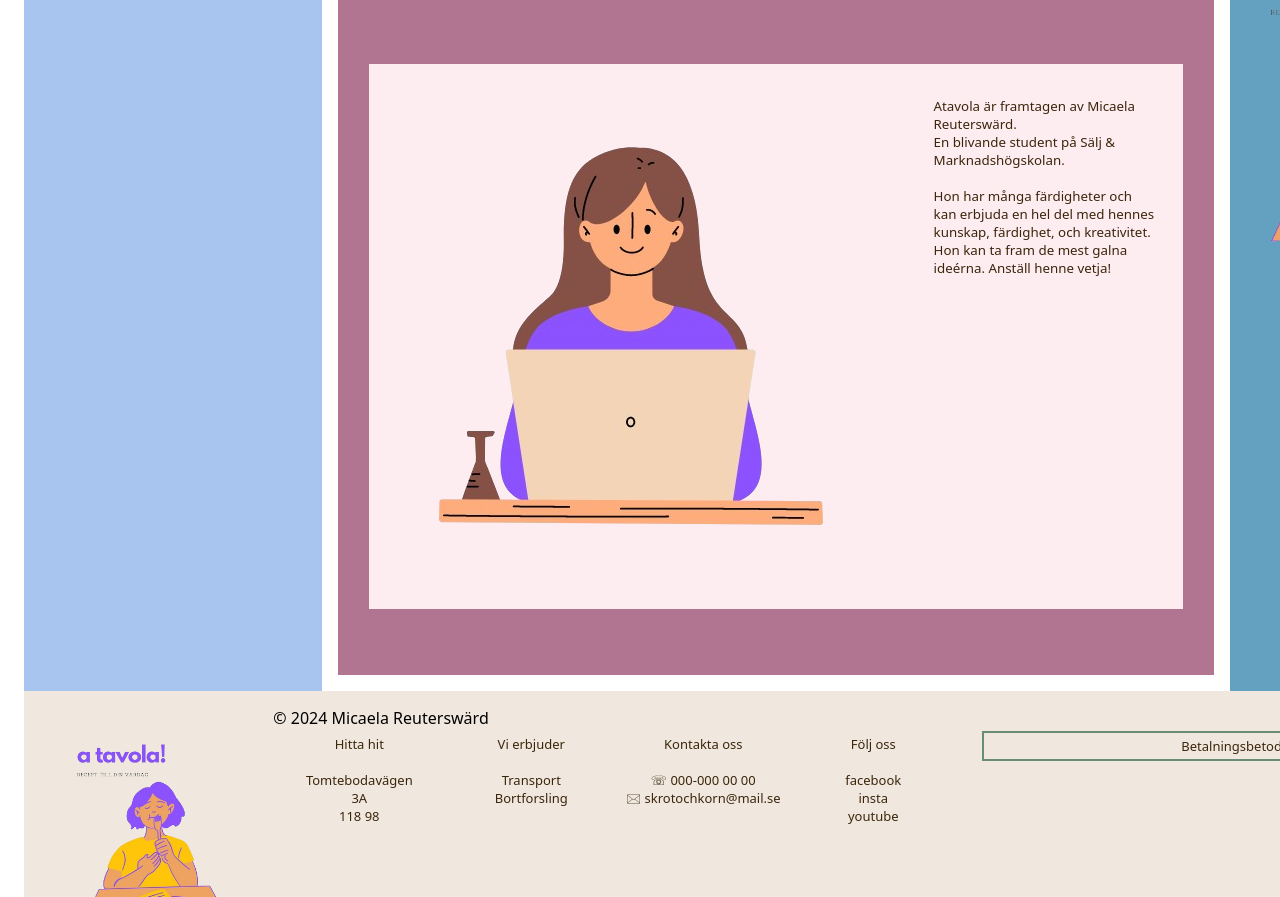
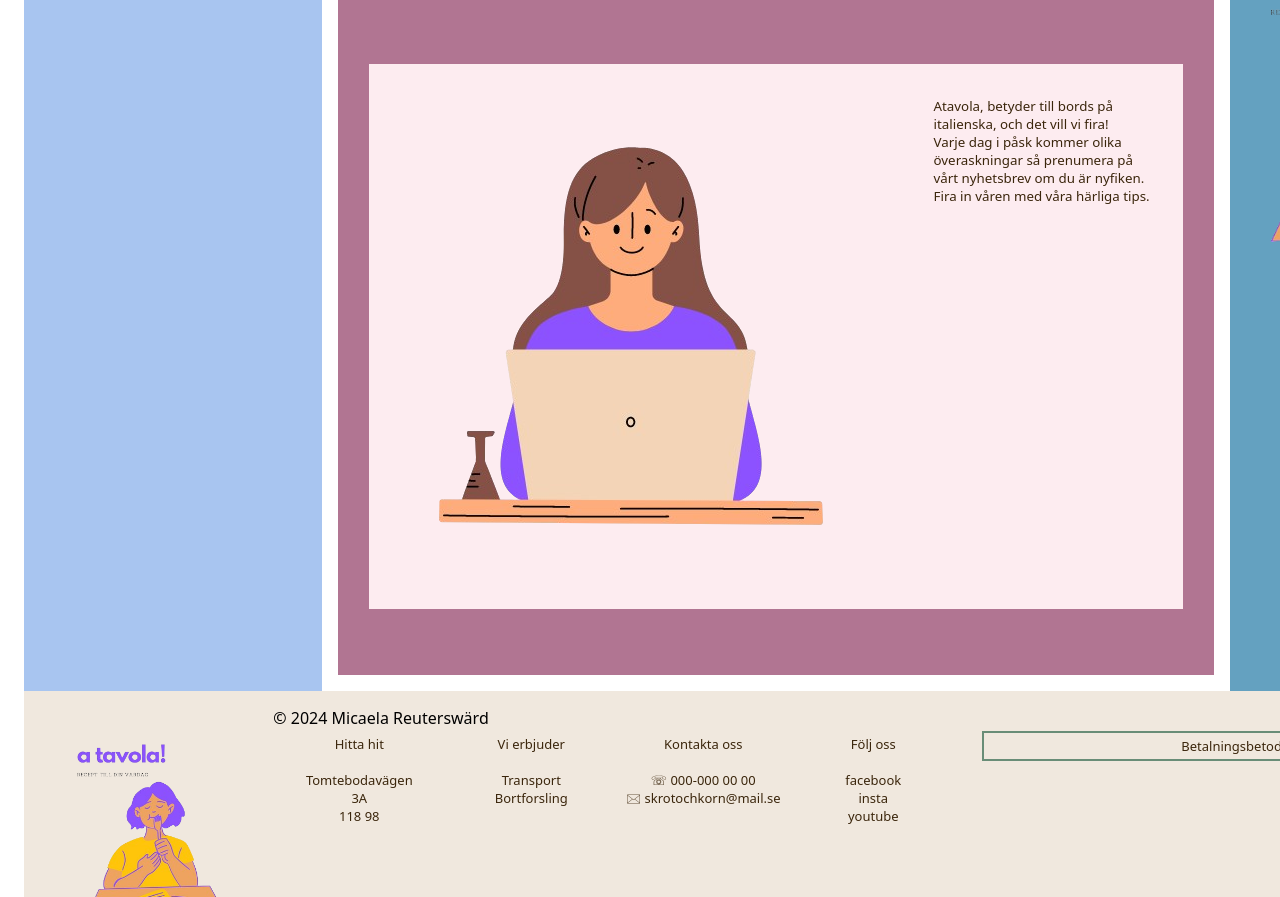
Before and after one commit to micberts/atavola, a plain HTML site: page index.html in a window 1280 px wide. Shown: the part 888-1785 px from the top of the page. Drawn offline with Linux system fonts and the light colour scheme.

Commit message:
new commit

```diff
--- a/index.html
+++ b/index.html
@@ -78,10 +78,10 @@
         <div class="myDiv" class="clearfix">
         <div class="bildgrid">
           <div class="grid-item"><img src="Images/me.png" width="500"></div>
-          <div class="grid-item"><p>Atavola är framtagen av Micaela Reuterswärd.<br>
-            En blivande student på Sälj & Marknadshögskolan. <br><br>
-            Hon har många färdigheter och kan erbjuda en hel del med hennes kunskap, färdighet, och kreativitet.
-            Hon kan ta fram de mest galna ideérna. Anställ henne vetja!
+          <div class="grid-item"><p>Atavola, betyder till bords på italienska, och det vill vi fira!<br>
+           Varje dag i påsk kommer olika överaskningar så prenumera på vårt nyhetsbrev om du är nyfiken.
+           Fira in våren med våra härliga tips. <br><br>
+
           </p></div>
 
       </div>
```
